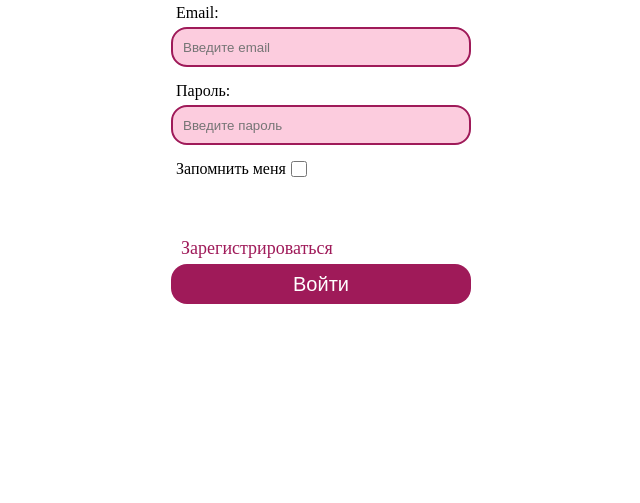
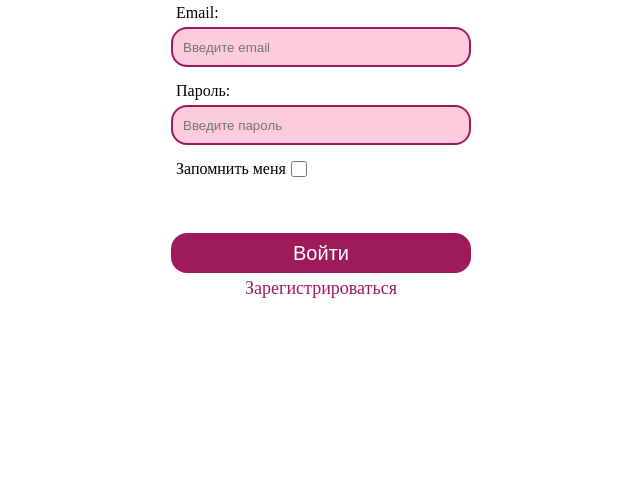
Before and after one commit to olov2020/web_for_msu-CW24, a Flask app: page /login in a window 1280 px wide. Shown: the part 191-694 px from the top of the page, without its empty margins (319-959 px from the left). Run offline with Flask 3, Linux system fonts and the light colour scheme.

Commit message:
fix button for registration on login page

```diff
--- a/WEB_FOR_MSU/forms/account.py
+++ b/WEB_FOR_MSU/forms/account.py
@@ -1,6 +1,7 @@
 from flask_wtf import FlaskForm
 from wtforms import Form, ValidationError
 from wtforms import StringField, SubmitField, TextAreaField, BooleanField, PasswordField
+from wtforms.fields.simple import EmailField
 from wtforms.validators import DataRequired, Email, Length
 from flask_wtf.file import FileField, FileAllowed, FileRequired
 
@@ -9,7 +10,7 @@ class AccountForm(FlaskForm):
     name = StringField("Имя: ")
     surname = StringField("Фамилия: ")
     patronymic = StringField("Отчество: ")
-    email = StringField("Email: ", validators=[Email()])
+    email = EmailField("Email: ", validators=[Email()])
     password = PasswordField("Пароль: ", validators=[Length(min=4, max=100)])
     phone = StringField("Телефон: ")
     school = StringField("Школа: ")
--- a/WEB_FOR_MSU/forms/registration.py
+++ b/WEB_FOR_MSU/forms/registration.py
@@ -1,7 +1,7 @@
 from flask_wtf import FlaskForm
 from wtforms import Form, ValidationError
 from wtforms import StringField, SubmitField, TextAreaField, BooleanField, PasswordField, SelectField, DateField
-from wtforms.fields.simple import TelField
+from wtforms.fields.simple import TelField, EmailField
 from wtforms.validators import DataRequired, Email, Length
 from flask_wtf.file import FileField, FileAllowed, FileRequired
 
@@ -11,7 +11,7 @@ class RegistrationForm(FlaskForm):
     name = StringField("Имя: ", validators=[DataRequired()])
     surname = StringField("Фамилия: ", validators=[DataRequired()])
     patronymic = StringField("Отчество: ")
-    email = StringField("Email: ", validators=[DataRequired(), Email()])
+    email = EmailField("Email: ", validators=[DataRequired(), Email()])
     password = PasswordField("Пароль: ", validators=[DataRequired(), Length(min=8)])
     phone = TelField("Телефон: ", validators=[DataRequired()])
     role = SelectField('Статус',
--- a/WEB_FOR_MSU/static/css/base/header/header.css
+++ b/WEB_FOR_MSU/static/css/base/header/header.css
@@ -1,9 +1,3 @@
-a {
-    text-decoration: none;
-    color: black;
-}
-
-
 header {
     position: relative;
     display: flex;
--- a/WEB_FOR_MSU/static/css/base/main.css
+++ b/WEB_FOR_MSU/static/css/base/main.css
@@ -2,6 +2,11 @@
     margin: 0px;
     box-sizing: border-box;
     padding: 0px;
+}
+
+a {
+    text-decoration: none;
+    color: black;
 }
 
 html,
--- a/WEB_FOR_MSU/static/css/login/login.css
+++ b/WEB_FOR_MSU/static/css/login/login.css
@@ -3,10 +3,13 @@
 }
 
 .registration {
-    margin-top: 5px;
-    margin-left: 5px;
+    display: flex;
+    justify-content: center;
+
     padding: 5px;
+}
 
+.registration_text {
     font-size: 18px;
     color: #9F1A59;
 }
--- a/WEB_FOR_MSU/templates/home/login.html
+++ b/WEB_FOR_MSU/templates/home/login.html
@@ -41,13 +41,13 @@
         </div>
 
         <div class='enter'>
-            <a href='/registration'>
-                <div class='registration'>
-                    <p>Зарегистрироваться</p>
-                </div>
-            </a>
+            <div>{{ form_login.submit(class='form_submit_button') }}</div>
 
-            <div>{{ form_login.submit(class='form_submit_button') }}</div>
+            <div class='registration'>
+                <a href='/registration'>
+                    <p class='registration_text'>Зарегистрироваться</p>
+                </a>
+            </div>
         </div>
     </form>
 </div>
```
